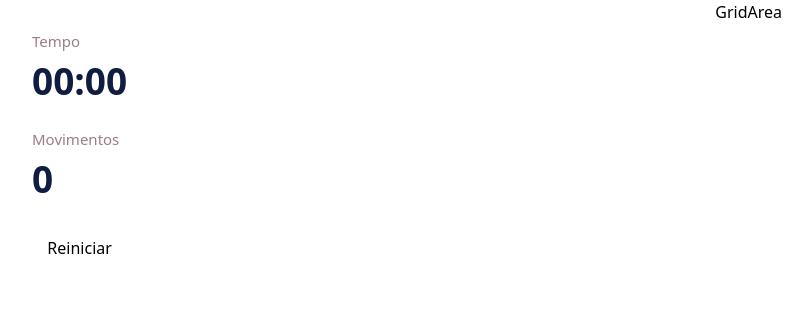
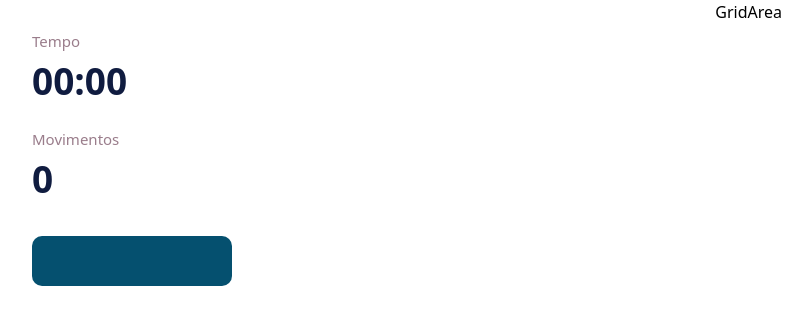
Before and after one commit to gabrielneoob/memory-game, a React (Vite) app: page / in a window 1280 px wide. Shown: the top 324 px of the page, without its empty margins (233-1045 px from the left). Built offline with nearby package versions, Linux system fonts and the light colour scheme.

Commit message:
button component styled

```diff
--- a/src/components/button/button.tsx
+++ b/src/components/button/button.tsx
@@ -1,20 +1,24 @@
 import React, { ReactNode } from 'react'
-import { ButtonWrapp } from './style'
+import { Container, Icon, IconArea, Label} from './style'
 
 type ButtonProps = {
-  children: ReactNode;
-  onClick?: () => void;
+  children?: ReactNode;
+  onClick: React.MouseEventHandler<HTMLDivElement>;
+  label: string;
+  icon?: any;
 }
 
-const Button = ({children, onClick, ...props}: ButtonProps) => {
+const Button = ({children, onClick, label, icon}: ButtonProps) => {
   return (
-    <ButtonWrapp
-    type='button'
-    onClick={onClick}
-    {...props}
-    >
-      {children}
-    </ButtonWrapp>
+    <Container onClick={onClick}>
+      {icon &&
+        <IconArea>
+          <Icon src={icon} alt=''/>
+        </IconArea>
+      }
+      <Label>{label}</Label>
+    </Container>
+
   )
 }
 
--- a/src/components/button/style.ts
+++ b/src/components/button/style.ts
@@ -1,7 +1,41 @@
 import styled from "styled-components";
 
-const ButtonWrapp = styled.button`
+const Container = styled.div`
+  width: 200px;
+  height: 50px;
+  display: flex;
+  background-color: #05506f;
+  border-radius: 10px;
+  cursor: pointer;
+  opacity: 1;
+  transition: all ease .3s;
 
+  &:hover {
+    opacity: .7;
+  }
 `
 
-export {ButtonWrapp}
+const IconArea = styled.div`
+  height: inherit;
+  display: flex;
+  justify-content: center;
+  align-items: center;
+  border-right: 1px solid rgba(255,255,255, .2);
+  padding: 0 15px;
+`
+
+const Icon = styled.img`
+  height: 20px;
+`
+const Label = styled.div`
+  height: inherit;
+  color: #fff;
+  display: flex;
+  justify-content: center;
+  align-items: center;
+  flex: 1;
+  padding: 0 20px;
+`
+
+
+export {Container, IconArea, Icon, Label}
```
